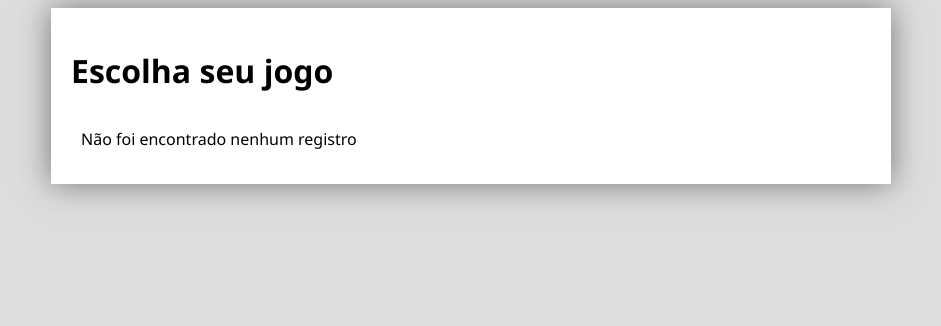
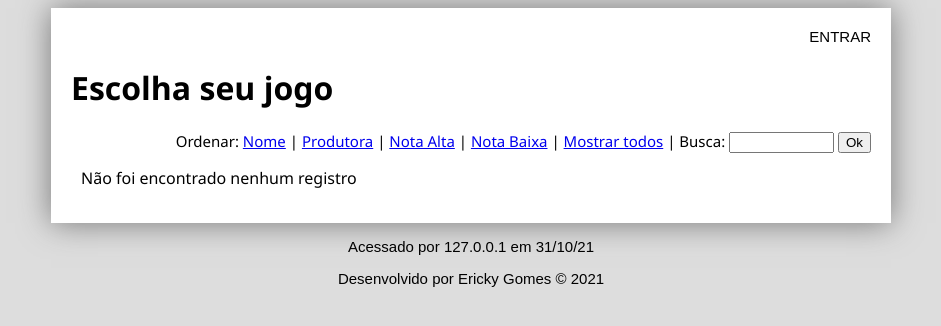
Before and after one commit to ErickyGomes/curso_estudonalta_php, a PHP site: page / in a window 1280 px wide. Shown: the top 326 px of the page, without its empty margins (169-1110 px from the left). Run offline with PHP 8.4, Linux system fonts and the light colour scheme; data that the repository does not hold is empty.

Commit message:
atualização do sistema
concluído modulo 0 e 1

```diff
--- a/css/estilo.css
+++ b/css/estilo.css
@@ -44,3 +44,17 @@ table.detalhes td{
     padding: 10px;
     vertical-align: top;
 }
+footer {
+    text-align: center;
+    font-size: 15px;
+    font-family: Arial, Helvetica, sans-serif;
+}
+header {
+    text-align: right;
+    font-size: 15px;
+    font-family: Arial, Helvetica, sans-serif;
+}
+form#busca{
+    font-size: 15px;
+    text-align: right;
+}
--- a/detalhes.php
+++ b/detalhes.php
@@ -13,6 +13,7 @@
 </head>
 <body>
     <?php
+        include_once "topo.php";
         $cod = $_GET['cod'] ?? 0;
         $busca = $banco->query("SELECT * FROM jogos WHERE cod='$cod'");
     ?>
@@ -48,5 +49,6 @@
         </table>
         <a href="index.php"><img src="img/icones/icoback.png" alt=""></a>
     </div>
+    <?php include_once "rodape.php";?>
 </body>
 </html>
--- a/index.php
+++ b/index.php
@@ -1,6 +1,8 @@
 <?php
     require_once "includes/banco.php";
     require_once "includes/funcoes.php";
+    $ordem = $_GET['o'] ?? "n";
+    $chave = $_GET['c'] ?? "";
 ?>
 
 <!DOCTYPE html>
@@ -14,10 +16,43 @@
 </head>
 <body>
     <div id="corpo">
+        <?php include_once "topo.php";?>
         <h1>Escolha seu jogo</h1>
+        <form action="index.php" id="busca" method="get">
+            Ordenar:
+            <a href="index.php?o=n&c=<?php echo $chave;?>">Nome</a>  |
+            <a href="index.php?o=p&c=<?php echo $chave;?>">Produtora</a> |
+            <a href="index.php?o=n1&c=<?php echo $chave;?>">Nota Alta</a> |
+            <a href="index.php?o=n2&c=<?php echo $chave;?>">Nota Baixa</a> |
+            <a href="index.php">Mostrar todos</a> |
+            Busca: <input type="text" name="c" size="10" maxlength="40">
+            <input type="submit" value="Ok">
+        </form>
         <table class="listagem">
             <?php
-                $busca = $banco-> query("SELECT * FROM jogos ORDER BY nome");
+                $q = "SELECT j.cod, j.nome, g.genero, p.produtora, j.capa FROM jogos j join generos g on j.genero = g.cod join produtoras p on j.produtora = p.cod ";
+
+                if (!empty($chave)) {
+                    $q .= "WHERE j.nome like '%$chave%' OR p.produtora like '%$chave%' OR g.genero like '%$chave%'";
+                }
+
+                switch ($ordem) {
+                    case 'p':
+                        $q .= "ORDER BY p.produtora";
+                        break;
+                    case 'n1':
+                        $q .= "ORDER BY j.nota DESC";
+                        break;
+                    case 'n2':
+                        $q .= "ORDER BY j.nota";
+                        break;
+
+                    default:
+                    $q .= "ORDER BY j.nome";
+                        break;
+                }
+
+                $busca = $banco-> query($q);
                 if (!$busca) {
                     echo "<tr><td>Infelizmente a busca deu errado</td></tr>";
                 } else {
@@ -29,7 +64,7 @@
 ?>
 <tr>
     <td><img src="<?php echo $t;?>" alt="" class="mini"></td>
-    <td><a href="detalhes.php?cod=<?php echo$reg->cod?>"><?php echo$reg->nome?></a></td>
+    <td><a href="detalhes.php?cod=<?php echo$reg->cod?>"><?php echo$reg->nome?></a> <?php echo "[$reg->genero]" ?> <br><?php echo $reg->produtora?></td>
     <td>Adm</td>
 </tr>
 <?php
@@ -40,7 +75,7 @@
 
         </table>
     </div>
-
+<?php include_once "rodape.php";?>
 
 </body>
 </html>
--- /dev/null
+++ b/rodape.php
@@ -0,0 +1,7 @@
+
+<footer>
+    <p>Acessado por <span><?php echo $_SERVER['REMOTE_ADDR'] ;?></span> em <span><?php echo date('d/m/y') ;?></span></p>
+    <p>Desenvolvido por Ericky Gomes &copy; 2021</p>
+</footer>
+<?php
+    $banco->close();
--- /dev/null
+++ b/topo.php
@@ -0,0 +1,3 @@
+<header>
+    ENTRAR
+</header>
```
